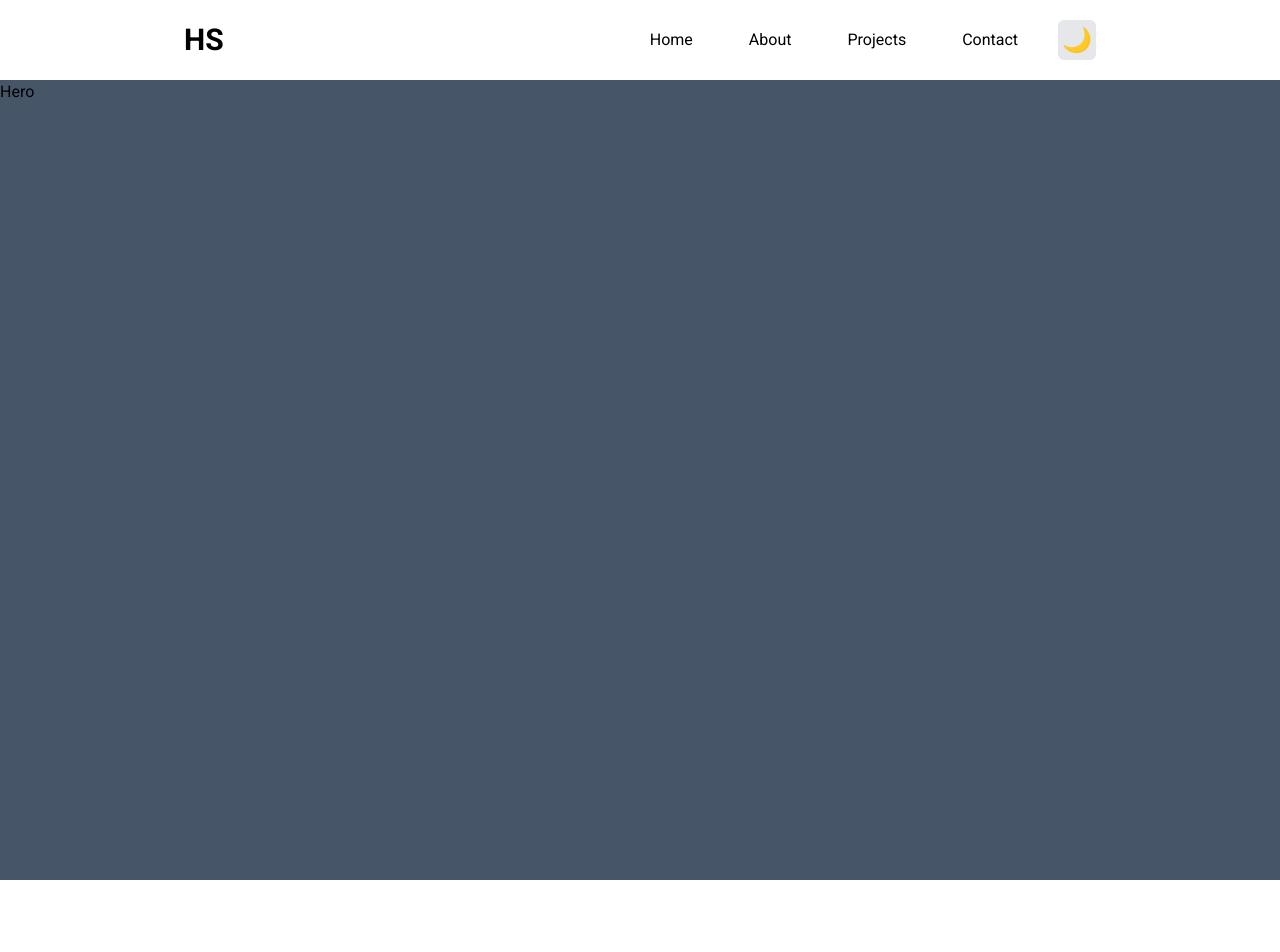
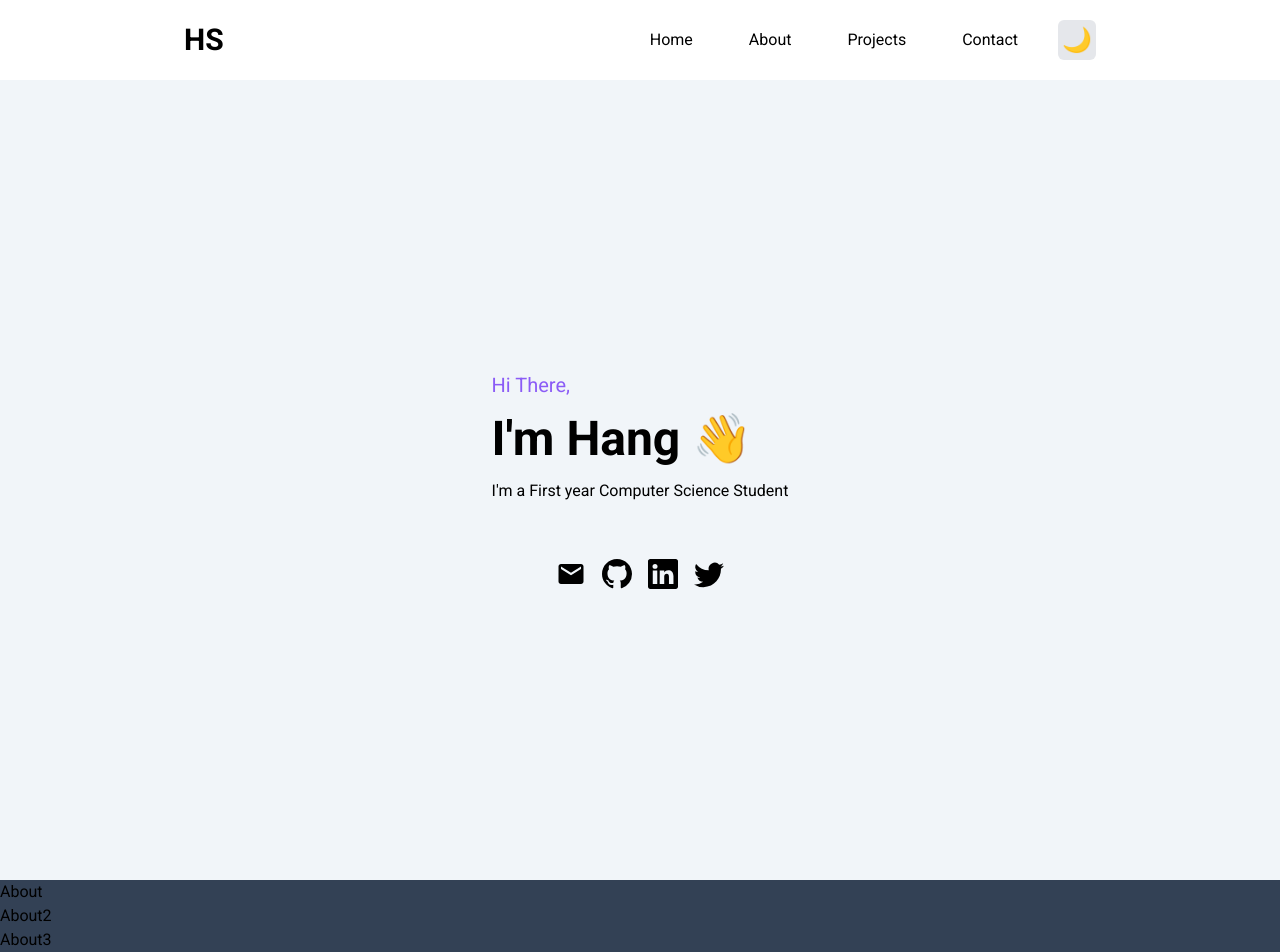
Before and after one commit to hsihak/Personal-Website, a Next.js app: page / in a window 1280 px wide. Shown: the top 952 px of the page. Before the commit the page ends 880 px from the top, so only its background shows below. Built offline with nearby package versions, Linux system fonts and the light colour scheme.

Commit message:
Added Hero Section

```diff
--- a/components/Hero.js
+++ /dev/null
@@ -1,3 +0,0 @@
-export const Hero = () => {
-  return <div className='h-screen bg-slate-600'>Hero</div>;
-};
--- a/components/Navbar.js
+++ b/components/Navbar.js
@@ -1,4 +1,4 @@
-import { MdOutlineLightMode, MdOutlineDarkMode } from 'react-icons/md';
+// import { MdOutlineLightMode, MdOutlineDarkMode } from 'react-icons/md';
 import { IoClose, IoMenuSharp } from 'react-icons/io5';
 import { Transition } from '@headlessui/react';
 import navItems from './navItems';
@@ -11,7 +11,7 @@ const NavLinks = ({ ulStyles, liStyles }) => {
     <div className={ulStyles}>
       {navItems.map(item => (
         <React.Fragment key={item.id}>
-          <Link href={`/${item.href}`}>
+          <Link href={`#${item.href}`}>
             <a className={liStyles}>{item.title}</a>
           </Link>
         </React.Fragment>
--- /dev/null
+++ b/components/Social.js
@@ -0,0 +1,16 @@
+// React icons
+import { MdEmail } from 'react-icons/md';
+import { BsGithub, BsLinkedin, BsTwitter } from 'react-icons/bs';
+
+function Social() {
+  return (
+    <div className='flex items-center justify-center gap-4 text-3xl'>
+      <MdEmail />
+      <BsGithub />
+      <BsLinkedin />
+      <BsTwitter />
+    </div>
+  );
+}
+
+export default Social;
--- a/components/navItems.js
+++ b/components/navItems.js
@@ -2,22 +2,22 @@ const navItems = [
   {
     id: 1,
     title: 'Home',
-    href: '#home',
+    href: 'hero',
   },
   {
     id: 2,
     title: 'About',
-    href: '#about',
+    href: 'about',
   },
   {
     id: 3,
     title: 'Projects',
-    href: '#projects',
+    href: 'projects',
   },
   {
     id: 4,
     title: 'Contact',
-    href: '#contact',
+    href: 'contact',
   },
 ];
 
--- /dev/null
+++ b/pages/About.js
@@ -0,0 +1,11 @@
+const About = () => {
+  return (
+    <div className='h-screen bg-slate-700' id='about'>
+      <h1>About</h1>
+      <h1>About2</h1>
+      <h1>About3</h1>
+    </div>
+  );
+};
+
+export default About;
--- /dev/null
+++ b/pages/Hero.js
@@ -0,0 +1,19 @@
+import Social from '../components/Social';
+
+const Hero = () => {
+  return (
+    <div
+      className='flex items-center h-screen justify-evenly bg-slate-100'
+      id='hero'>
+      <div className='flex flex-col gap-4'>
+        <span className='text-xl text-violet-500'>Hi There,</span>
+        <h1 className='text-5xl font-bold te'>I'm Hang 👋</h1>
+        <p>I'm a First year Computer Science Student</p>
+        <br />
+        <Social />
+      </div>
+    </div>
+  );
+};
+
+export default Hero;
--- a/pages/index.js
+++ b/pages/index.js
@@ -1,17 +1,19 @@
 import Head from 'next/head';
 import Navbar from '../components/Navbar';
-import { Hero } from '../components/Hero';
+import Hero from './Hero';
+import About from './About';
 
 export default function Home() {
   return (
     <div className='home '>
       <Head>
-        <title>Personal Website</title>
-        <meta name='description' content='Generated by create next app' />
+        <title>Hangsihak Sin</title>
+        <meta name='description' content='Hangsihak Sin' />
         <link rel='icon' href='/favicon.ico' />
       </Head>
       <Navbar />
       <Hero />
+      <About />
     </div>
   );
 }
--- a/styles/globals.css
+++ b/styles/globals.css
@@ -7,5 +7,6 @@
 @layer base {
   html {
     font-family: 'Roboto', sans-serif;
+    scroll-behavior: smooth;
   }
 }
```
Also changed, not shown: 1 other file (tests, documents, lock files or other folders).
